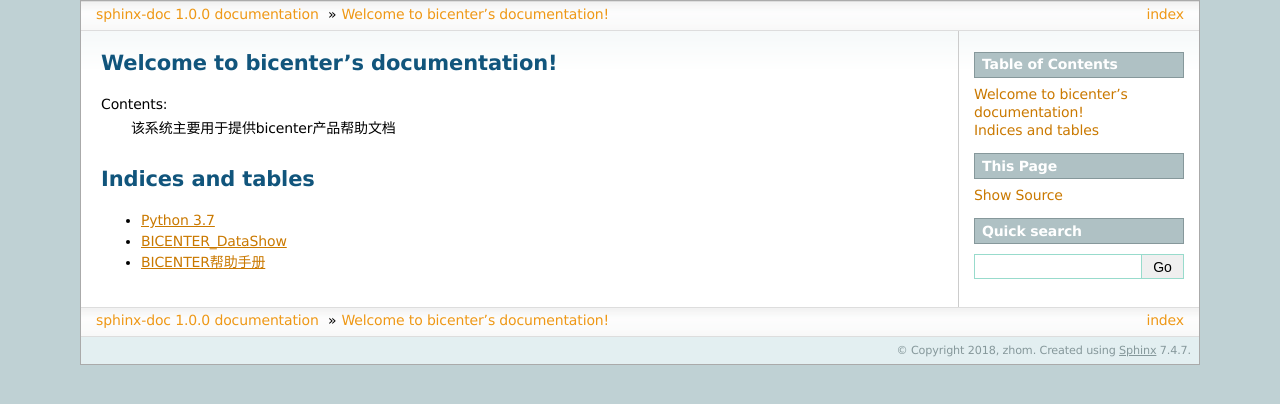
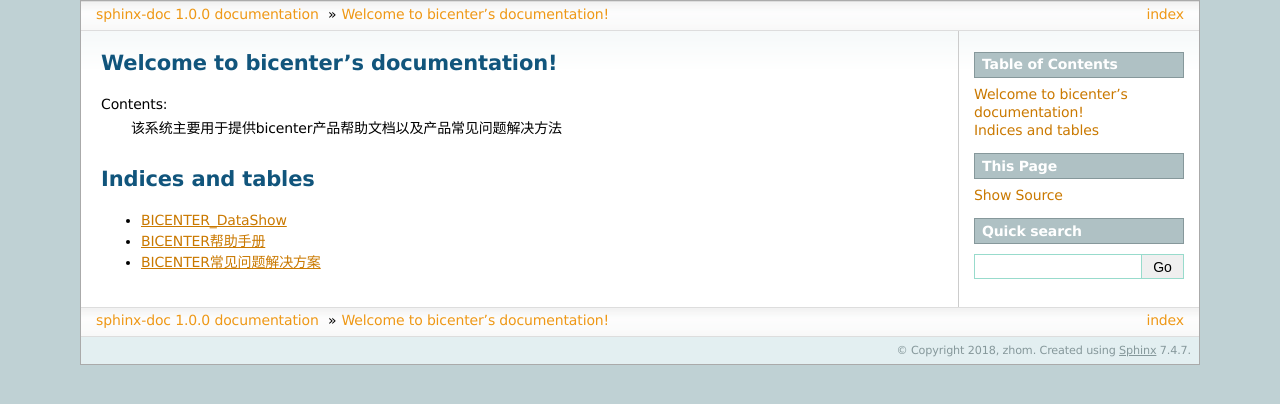
Before and after one commit to bicenter2019/bicenter-doc, a Sphinx documentation site: the page built from source/index.rst, in a window 1280 px wide. Shown: the top 404 px of the page. Built offline with Sphinx 7.4.7, drawn with Linux system fonts in a browser that asks for light colours.

Commit message:
Add files via upload

```diff
--- a/source/index.rst
+++ b/source/index.rst
@@ -7,7 +7,7 @@
 ==================================================================================================================
 
 Contents:
-  该系统主要用于提供bicenter产品帮助文档
+  该系统主要用于提供bicenter产品帮助文档以及产品常见问题解决方法
 
 .. toctree::
    :maxdepth: 5
@@ -15,6 +15,6 @@
 
 Indices and tables
 =====================================
-* :ref:`Python`
 * :ref:`BICENTER_DataShow <dataShow>`
 * :ref:`BICENTER帮助手册 <bicenter>`
+* :ref:`BICENTER常见问题解决方案 <bicenter_list>`
```
Also changed, not shown: source/bicenter_list.rst (added, +9 -0 lines).
